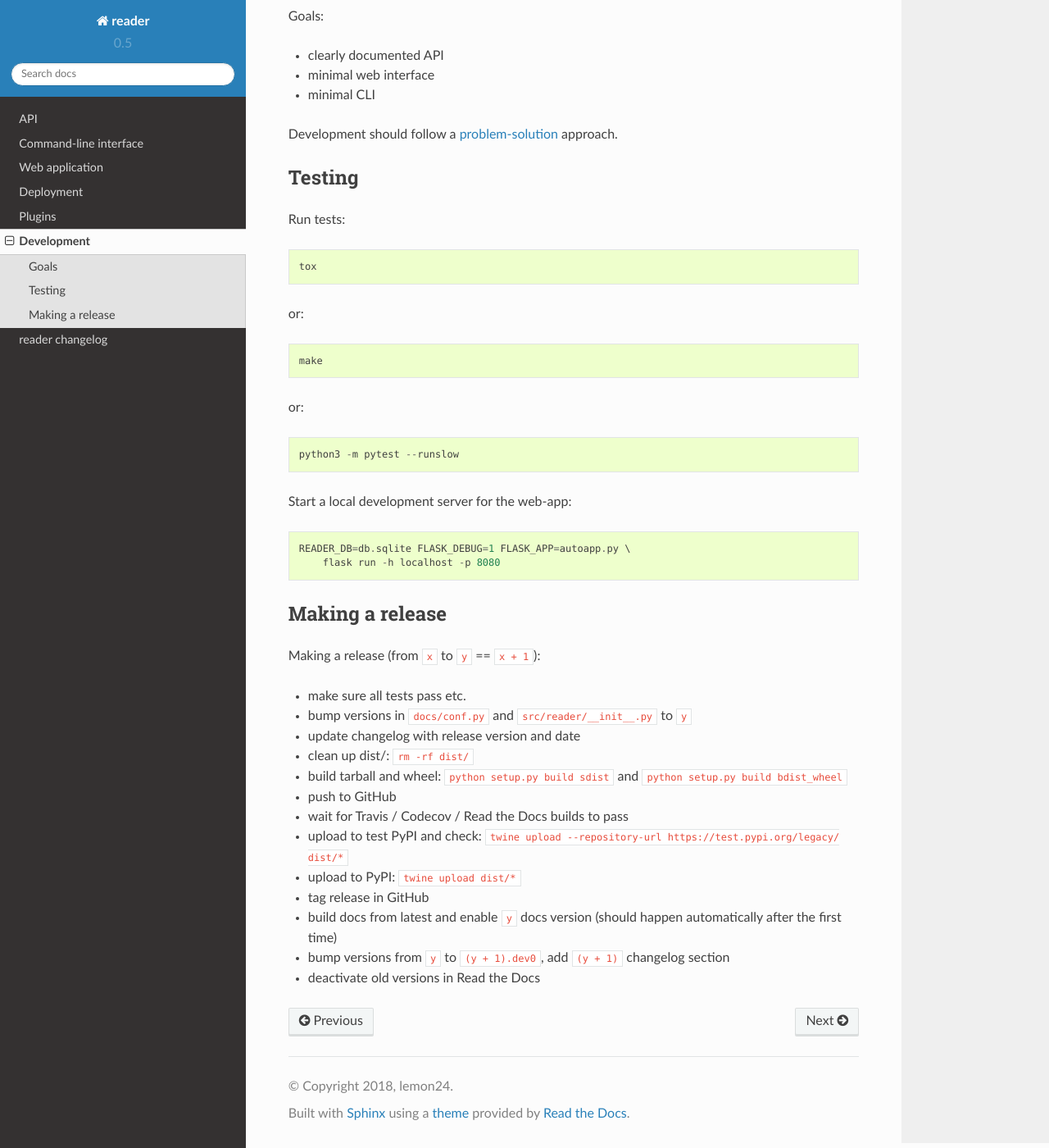
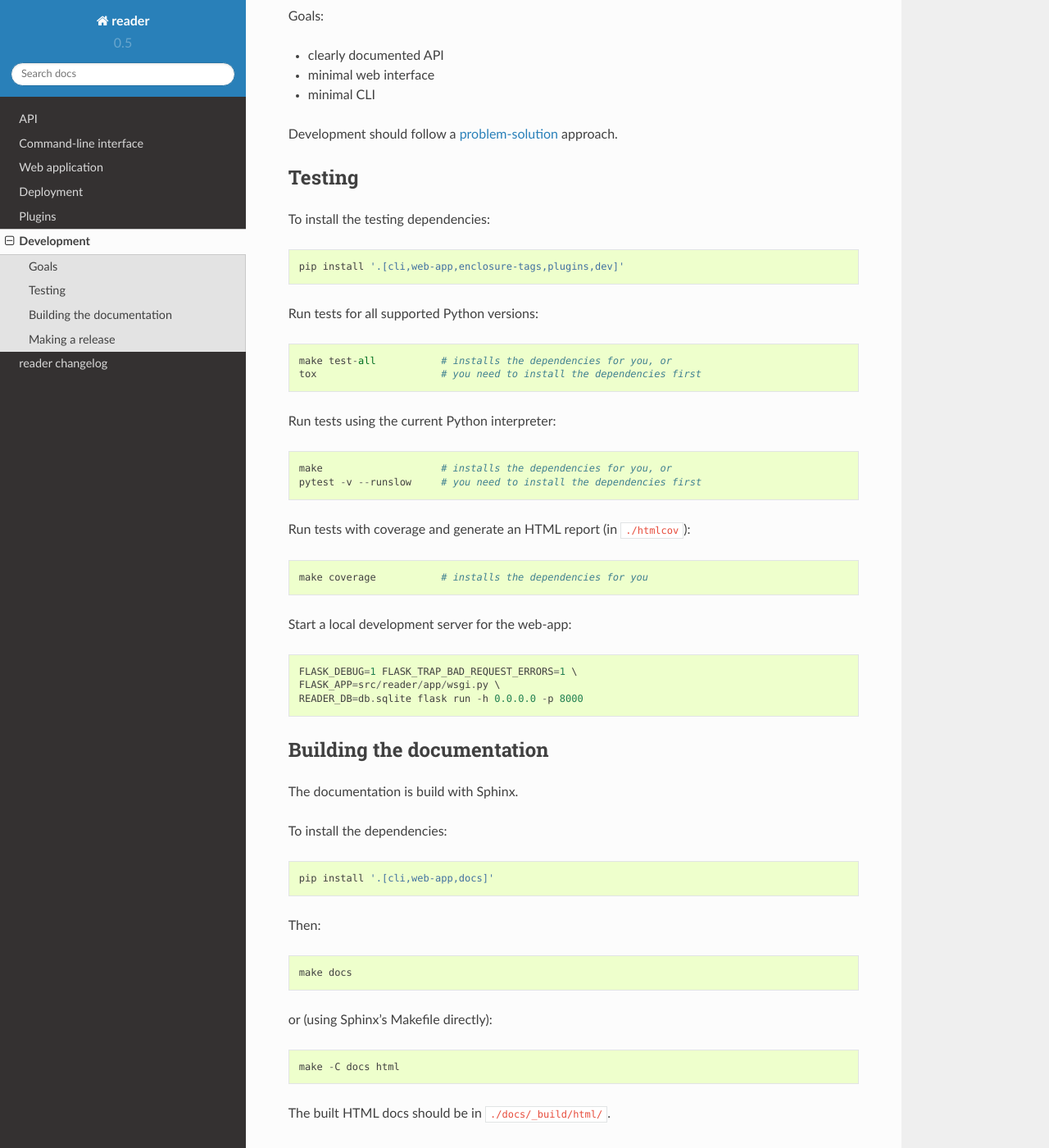
Before and after one commit to Alcides1123/reader, a Sphinx documentation site: the page built from docs/dev.rst, in a window 1280 px wide and 1400 px high, scrolled down 208 px. Shown: the whole window at 82% size. Built offline with Sphinx 7.4.7 and the Read the Docs theme 2.0.0, drawn with Linux system fonts in a browser that asks for light colours.

Commit message:
Add dev and docs extras.

```diff
--- a/CHANGES.rst
+++ b/CHANGES.rst
@@ -16,6 +16,7 @@ Unreleased
   (``make coverage`` now fails if :mod:`reader.core` coverage is less than
   100%). (`#101`_)
 * Support Python 3.8 development branch.
+* Add ``dev`` and ``docs`` extras (to install development requirements).
 
 .. _#104: https://github.com/lemon24/reader/issues/104
 .. _#101: https://github.com/lemon24/reader/issues/101
--- a/docs/dev.rst
+++ b/docs/dev.rst
@@ -14,30 +14,55 @@ Goals:
 
 Development should follow a problem-solution_ approach.
 
+.. _problem-solution: https://hintjens.gitbooks.io/scalable-c/content/chapter1.html#problem-what-do-we-do-next
+
 
 Testing
 -------
 
-Run tests::
+To install the testing dependencies::
 
-    tox
+    pip install '.[cli,web-app,enclosure-tags,plugins,dev]'
 
-or::
+Run tests for all supported Python versions::
 
-    make
+    make test-all           # installs the dependencies for you, or
+    tox                     # you need to install the dependencies first
 
-or::
+Run tests using the current Python interpreter::
 
-    python3 -m pytest --runslow
+    make                    # installs the dependencies for you, or
+    pytest -v --runslow     # you need to install the dependencies first
+
+Run tests with coverage and generate an HTML report (in ``./htmlcov``)::
+
+    make coverage           # installs the dependencies for you
 
 Start a local development server for the web-app::
 
-    READER_DB=db.sqlite FLASK_DEBUG=1 FLASK_APP=autoapp.py \
-        flask run -h localhost -p 8080
+    FLASK_DEBUG=1 FLASK_TRAP_BAD_REQUEST_ERRORS=1 \
+    FLASK_APP=src/reader/app/wsgi.py \
+    READER_DB=db.sqlite flask run -h 0.0.0.0 -p 8000
 
 
-.. _problem-solution: https://hintjens.gitbooks.io/scalable-c/content/chapter1.html#problem-what-do-we-do-next
+Building the documentation
+--------------------------
 
+The documentation is build with Sphinx.
+
+To install the dependencies::
+
+    pip install '.[cli,web-app,docs]'
+
+Then::
+
+    make docs
+
+or (using Sphinx's Makefile directly)::
+
+    make -C docs html
+
+The built HTML docs should be in ``./docs/_build/html/``.
 
 Making a release
 ----------------
--- a/docs/requirements.txt
+++ /dev/null
@@ -1,3 +0,0 @@
--e .[cli,web-app]
-sphinx_rtd_theme
-sphinx-click
--- a/test-requirements.txt
+++ /dev/null
@@ -1,5 +0,0 @@
-pytest
-coverage
-requests-mock
-mechanicalsoup
-requests-wsgi-adapter
```
Also changed, not shown: setup.py (+24 -0 lines), 3 other files.
